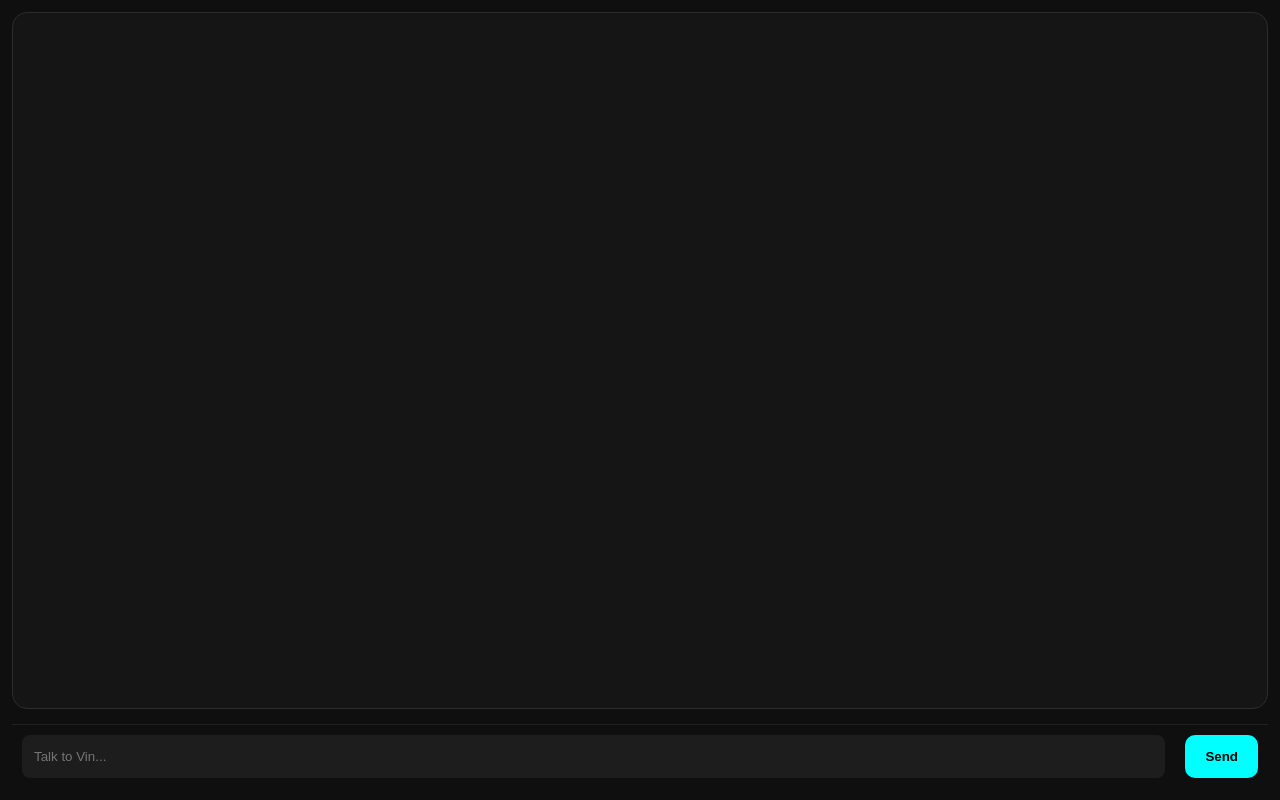
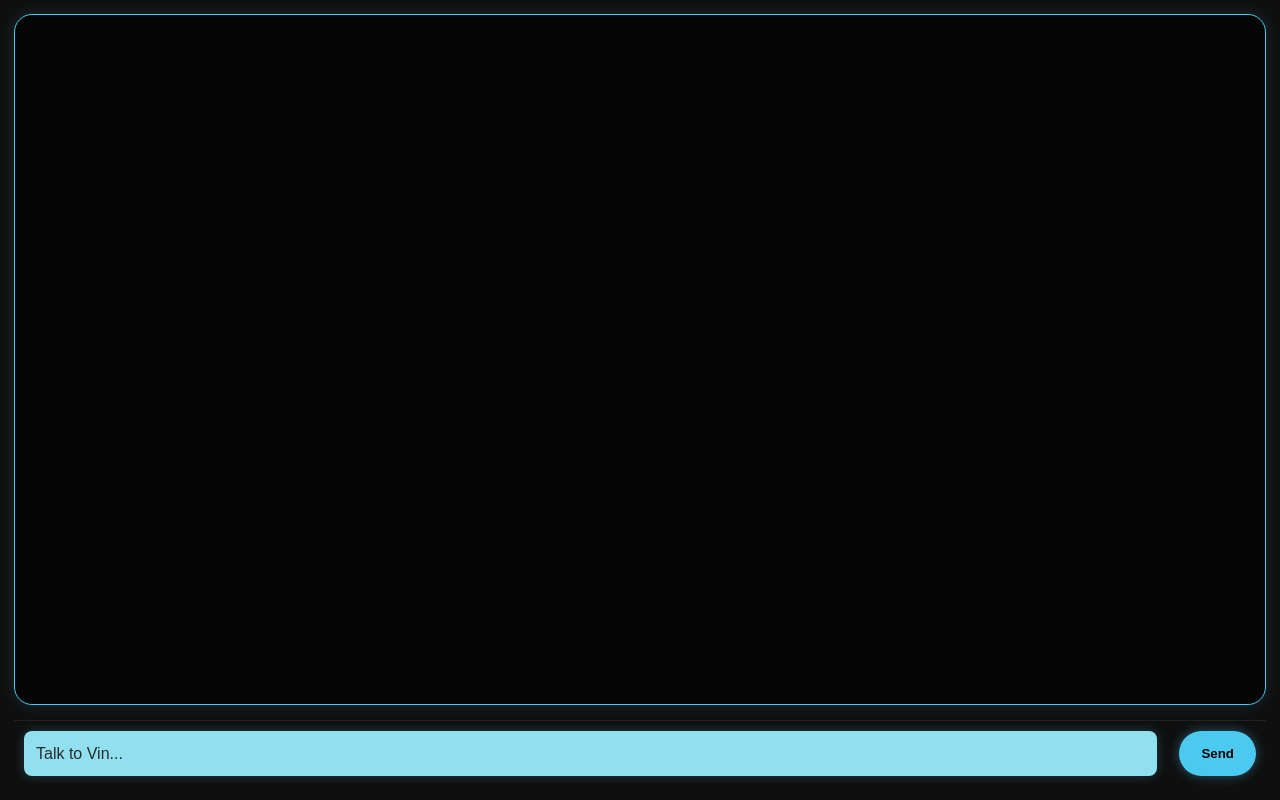
Before and after one commit to ashkarpallachiyil13-ctrl/Project-vin, a Flask app: page / in a window 1280 px wide. Run offline with Flask 3, Linux system fonts and the light colour scheme.

Commit message:
Update style.css

```diff
--- a/static/css/style.css
+++ b/static/css/style.css
@@ -1,185 +1,389 @@
-* {
-    margin: 0;
-    padding: 0;
-    box-sizing: border-box;
+/* ==========================================
+           A.R.G.U.S. v1.0 Theme
+         Official Black & Cyan UI
+========================================== */
+
+*{
+    margin:0;
+    padding:0;
+    box-sizing:border-box;
 }
 
-body {
-    background: #0f0f0f;
-    color: white;
-    font-family: Arial, sans-serif;
-    height: 100vh;
+body{
+    background:#000000;
+    color:#FFFFFF;
+    font-family:Arial,Helvetica,sans-serif;
+    height:100vh;
 }
 
-.app-container {
-    display: flex;
-    flex-direction: column;
-    height: 100vh;
+/* ===========================
+      MAIN CONTAINER
+=========================== */
+
+.app-container{
+    display:flex;
+    flex-direction:column;
+    height:100vh;
 }
 
-.sidebar {
-    width: 100%;
-    background: #161616;
-    border-bottom: 1px solid #2d2d2d;
-    padding: 12px;
+/* ===========================
+        TOP BAR
+=========================== */
 
-    display: flex;
-    flex-direction: row;
-    gap: 10px;
+.sidebar{
 
-    overflow-x: auto;
-    scrollbar-width: none;
+    width:100%;
+
+    background:#000000;
+
+    border-bottom:2px solid #4CC9F0;
+
+    padding:14px;
+
+    display:flex;
+    flex-direction:row;
+    gap:12px;
+
+    overflow-x:auto;
+    scrollbar-width:none;
+
+    box-shadow:0 0 15px rgba(76,201,240,.18);
 }
 
-.sidebar::-webkit-scrollbar {
-    display: none;
+.sidebar::-webkit-scrollbar{
+    display:none;
 }
 
-.logo {
-    color: cyan;
-    margin-right: 15px;
-    font-size: 18px;
-    white-space: nowrap;
+/* ===========================
+          LOGO
+=========================== */
+
+.logo{
+
+    color:#90E0EF;
+
+    font-size:22px;
+
+    font-weight:bold;
+
+    letter-spacing:4px;
+
+    text-transform:uppercase;
+
+    white-space:nowrap;
+
+    margin-right:20px;
+
+    text-shadow:
+        0 0 8px rgba(76,201,240,.55);
 }
 
-.sidebar button {
-    background: #222;
-    color: white;
-    border: none;
-    padding: 10px 14px;
-    border-radius: 10px;
-    cursor: pointer;
-    transition: 0.2s;
-    white-space: nowrap;
-    min-width: fit-content;
-    font-size: 14px;
+/* ===========================
+        TOP BUTTONS
+=========================== */
+
+.sidebar button{
+
+    background:#111111;
+
+    color:#90E0EF;
+
+    border:1px solid #4CC9F0;
+
+    border-radius:12px;
+
+    padding:10px 16px;
+
+    cursor:pointer;
+
+    transition:.25s;
+
+    white-space:nowrap;
+
+    font-size:14px;
 }
 
-.sidebar button:hover {
-    background: #333;
+.sidebar button:hover{
+
+    background:#4CC9F0;
+
+    color:#000000;
+
+    box-shadow:
+        0 0 15px rgba(76,201,240,.7);
+
+    transform:translateY(-2px);
 }
 
-.main-panel {
-    flex: 1;
+/* ===========================
+        MAIN PANEL
+=========================== */
 
-    display: flex;
-    flex-direction: column;
+.main-panel{
 
-    padding: 12px;
+    flex:1;
+
+    display:flex;
+
+    flex-direction:column;
+
+    padding:14px;
 }
 
-.chat-box {
-    flex: 1;
+/* ===========================
+        CHAT AREA
+=========================== */
 
-    background: #151515;
+.chat-box{
 
-    border: 1px solid #2d2d2d;
+    flex:1;
 
-    border-radius: 15px;
+    background:#050505;
 
-    padding: 15px;
+    border:1px solid #4CC9F0;
 
-    overflow-y: auto;
+    border-radius:18px;
 
-    margin-bottom: 15px;
+    padding:18px;
+
+    overflow-y:auto;
+
+    margin-bottom:15px;
+
+    box-shadow:
+        0 0 15px rgba(76,201,240,.15);
 }
 
-.input-area {
-    display: flex;
-    gap: 10px;
+/* ===========================
+        INPUT AREA
+=========================== */
+
+.input-area{
+
+    display:flex;
+
+    gap:12px;
 }
 
-.input-area input {
-    flex: 1;
+/* ===========================
+        TEXT BOX
+=========================== */
 
-    padding: 14px;
+.input-area input{
 
-    border: none;
+    flex:1;
 
-    border-radius: 10px;
+    background:#90E0EF;
 
-    background: #1d1d1d;
+    color:#000000;
 
-    color: white;
+    border:none;
+
+    outline:none;
+
+    padding:15px 18px;
+
+    border-radius:30px;
+
+    font-size:16px;
+
+    transition:.25s;
+
+    box-shadow:
+        0 0 12px rgba(76,201,240,.25);
 }
 
-.input-area button {
-    background: cyan;
+.input-area input::placeholder{
 
-    color: black;
-
-    border: none;
-
-    padding: 14px 20px;
-
-    border-radius: 10px;
-
-    cursor: pointer;
-
-    font-weight: bold;
+    color:#2a2a2a;
 }
 
-.you {
-    color: cyan;
-    margin-bottom: 15px;
+.input-area input:focus{
+
+    box-shadow:
+        0 0 18px rgba(76,201,240,.8);
 }
 
-.vin {
-    color: lime;
-    margin-bottom: 25px;
+/* ===========================
+        SEND BUTTON
+=========================== */
+
+.input-area button{
+
+    background:#4CC9F0;
+
+    color:#000000;
+
+    border:none;
+
+    padding:15px 22px;
+
+    border-radius:30px;
+
+    cursor:pointer;
+
+    font-weight:bold;
+
+    transition:.25s;
+
+    box-shadow:
+        0 0 12px rgba(76,201,240,.4);
 }
 
-.system {
-    color: orange;
-    margin-bottom: 15px;
+.input-area button:hover{
+
+    background:#90E0EF;
+
+    transform:scale(1.05);
+
+    box-shadow:
+        0 0 20px rgba(76,201,240,.8);
 }
 
-#image-container img {
-    margin-top: 15px;
-    max-width: 100%;
-    border-radius: 15px;
+/* ===========================
+        CHAT COLORS
+=========================== */
+
+.you{
+
+    color:#4CC9F0;
+
+    margin-bottom:15px;
 }
 
-#voice-container {
-    margin-top: 15px;
+.vin{
+
+    color:#90E0EF;
+
+    margin-bottom:25px;
 }
 
-#emotion-container {
-    margin-top: 15px;
-    color: pink;
+.system{
+
+    color:#FFD166;
+
+    margin-bottom:15px;
 }
 
-pre {
-    white-space: pre-wrap;
-    word-wrap: break-word;
-    overflow-x: auto;
-    background: #111;
-    padding: 10px;
-    border-radius: 10px;
-    margin-top: 10px;
+/* ===========================
+        IMAGE OUTPUT
+=========================== */
+
+#image-container img{
+
+    margin-top:15px;
+
+    max-width:100%;
+
+    border-radius:15px;
+
+    border:1px solid #4CC9F0;
 }
 
-@media (max-width: 768px) {
+/* ===========================
+        EXTRA CONTAINERS
+=========================== */
 
-    .main-panel {
-        padding: 10px;
+#voice-container{
+
+    margin-top:15px;
+}
+
+#emotion-container{
+
+    margin-top:15px;
+
+    color:#90E0EF;
+}
+
+/* ===========================
+        CODE BLOCKS
+=========================== */
+
+pre{
+
+    white-space:pre-wrap;
+
+    word-wrap:break-word;
+
+    overflow-x:auto;
+
+    background:#0A0A0A;
+
+    border-left:4px solid #4CC9F0;
+
+    padding:15px;
+
+    border-radius:12px;
+
+    margin-top:12px;
+}
+
+/* ===========================
+        SCROLLBAR
+=========================== */
+
+::-webkit-scrollbar{
+
+    width:7px;
+}
+
+::-webkit-scrollbar-track{
+
+    background:#000000;
+}
+
+::-webkit-scrollbar-thumb{
+
+    background:#4CC9F0;
+
+    border-radius:20px;
+}
+
+::-webkit-scrollbar-thumb:hover{
+
+    background:#90E0EF;
+}
+
+/* ===========================
+        MOBILE
+=========================== */
+
+@media(max-width:768px){
+
+    .main-panel{
+
+        padding:10px;
     }
 
-    .chat-box {
-        border-radius: 12px;
-        font-size: 15px;
+    .chat-box{
+
+        border-radius:14px;
+
+        font-size:15px;
     }
 
-    .input-area {
-        gap: 8px;
+    .input-area{
+
+        gap:8px;
     }
 
-    .input-area input {
-        font-size: 16px;
+    .input-area input{
+
+        font-size:16px;
     }
 
-    .input-area button {
-        min-width: 80px;
-        font-size: 15px;
+    .input-area button{
+
+        min-width:70px;
+
+        font-size:15px;
+    }
+
+    .logo{
+
+        font-size:18px;
+
+        letter-spacing:2px;
     }
 }
```
